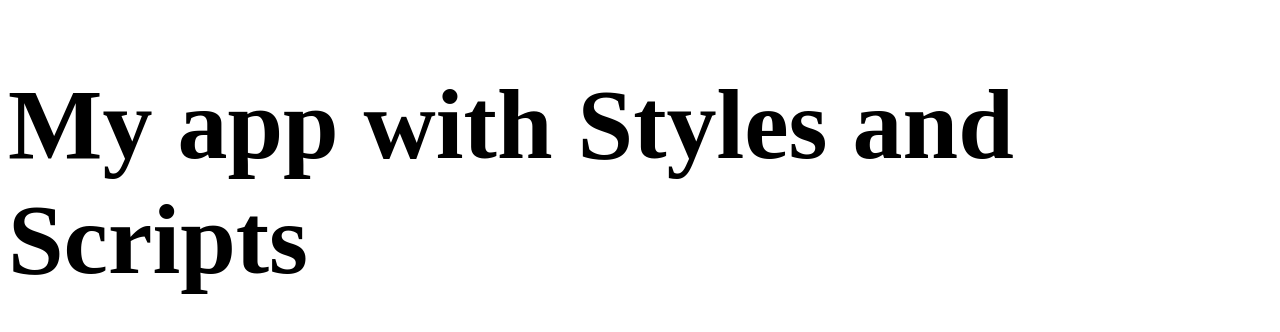
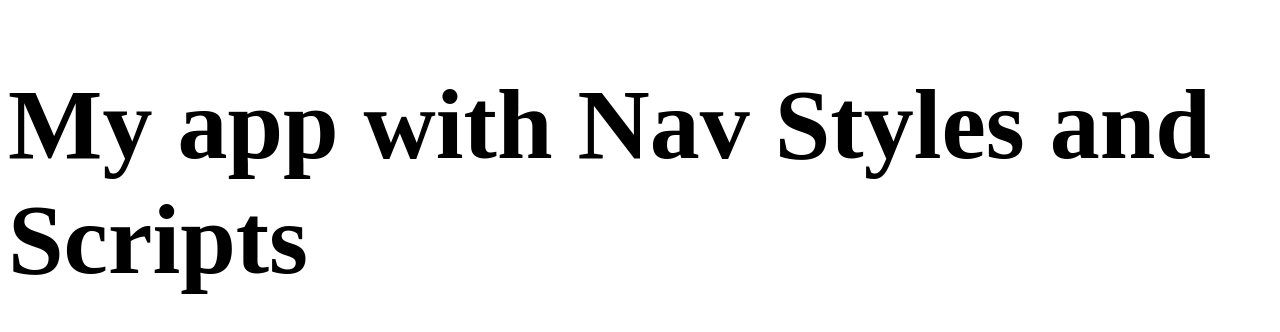
Before and after one commit to thinkful-ei-macaw/test_repo_cm, a plain HTML site: page index.html in a window 1280 px wide. Drawn offline with Linux system fonts and the light colour scheme.

Commit message:
6th - edited html, added script

```diff
--- a/index.html
+++ b/index.html
@@ -9,7 +9,7 @@
   <title>Software!</title>
 </head>
 <body>
-  <h1>My app with Styles and Scripts</h1>
+  <h1>My app with Nav Styles and Scripts</h1>
   <script src="app.js"></script>
 </body>
 </html>
```
